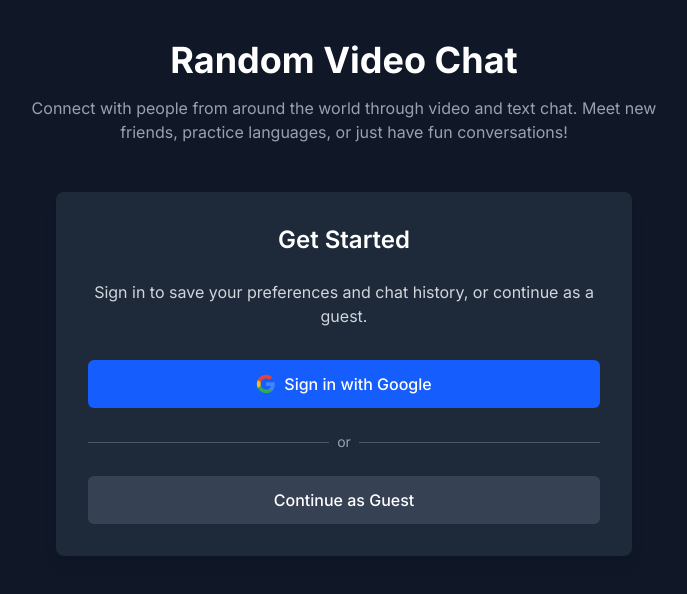
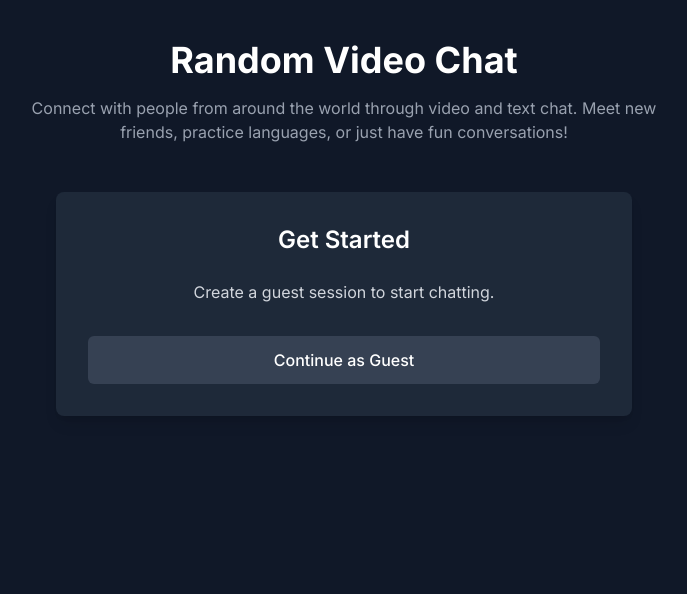
Before and after one commit to Dharamveer1606/random_video_chat, a Next.js app: page / in a window 1280 px wide. Shown: the top 594 px of the page, without its empty margins (296-983 px from the left). Built offline with nearby package versions, Linux system fonts and the light colour scheme; no server answers.

Commit message:
Fix Google provider error by properly checking if credentials exist

```diff
--- a/app/api/auth/[...nextauth]/route.ts
+++ b/app/api/auth/[...nextauth]/route.ts
@@ -40,7 +40,7 @@ interface Session {
 // Configure NextAuth with authentication providers
 const handler = NextAuth({
   providers: [
-    // Only enable Google provider when credentials are properly set
+    // Only include Google provider if environment variables are set
     ...(process.env.GOOGLE_CLIENT_ID && process.env.GOOGLE_CLIENT_SECRET
       ? [
           GoogleProvider({
--- a/app/page.tsx
+++ b/app/page.tsx
@@ -1,6 +1,6 @@
 'use client';
 
-import { signIn, signOut, useSession } from 'next-auth/react';
+import { getProviders, signIn, signOut, useSession } from 'next-auth/react';
 import { useEffect, useState } from 'react';
 import { v4 as uuidv4 } from 'uuid';
 import MatchingInterface from '../components/MatchingInterface';
@@ -15,6 +15,18 @@ interface SessionUser {
 export default function Home() {
   const { data: session } = useSession();
   const [guestId, setGuestId] = useState<string>('');
+  const [availableProviders, setAvailableProviders] = useState<string[]>([]);
+
+  // Load providers
+  useEffect(() => {
+    const loadProviders = async () => {
+      const providers = await getProviders();
+      const providerIds = providers ? Object.keys(providers) : [];
+      setAvailableProviders(providerIds);
+    };
+
+    loadProviders();
+  }, []);
 
   // Load existing guest ID from localStorage on mount
   useEffect(() => {
@@ -57,6 +69,9 @@ export default function Home() {
   const sessionUserId = (session?.user as SessionUser)?.id;
   const userId = sessionUserId || guestId;
 
+  // Check if Google provider is available
+  const hasGoogleProvider = availableProviders.includes('google');
+
   return (
     <main className="min-h-screen flex flex-col py-10 px-4 sm:px-6 lg:px-8 bg-gray-900">
       <div className="flex flex-col items-center">
@@ -80,9 +95,14 @@ export default function Home() {
                 Get Started
               </h2>
               <p className="text-gray-300 mb-8">
-                Sign in to save your preferences and chat history, or continue as a guest.
+                {hasGoogleProvider
+                  ? "Sign in to save your preferences and chat history, or continue as a guest."
+                  : "Create a guest session to start chatting."
+                }
               </p>
               <div className="space-y-4">
+                {hasGoogleProvider && (
+                  <>
                     <button
                       onClick={handleSignIn}
                       className="w-full py-3 bg-blue-600 hover:bg-blue-700 text-white font-medium rounded-md transition-colors flex items-center justify-center"
@@ -110,6 +130,8 @@ export default function Home() {
                         </span>
                       </div>
                     </div>
+                  </>
+                )}
                 <button
                   onClick={handleContinueAsGuest}
                   className="w-full py-3 bg-gray-700 hover:bg-gray-600 text-white font-medium rounded-md transition-colors"
```
Lines whose indentation alone changed are shown as unchanged.
